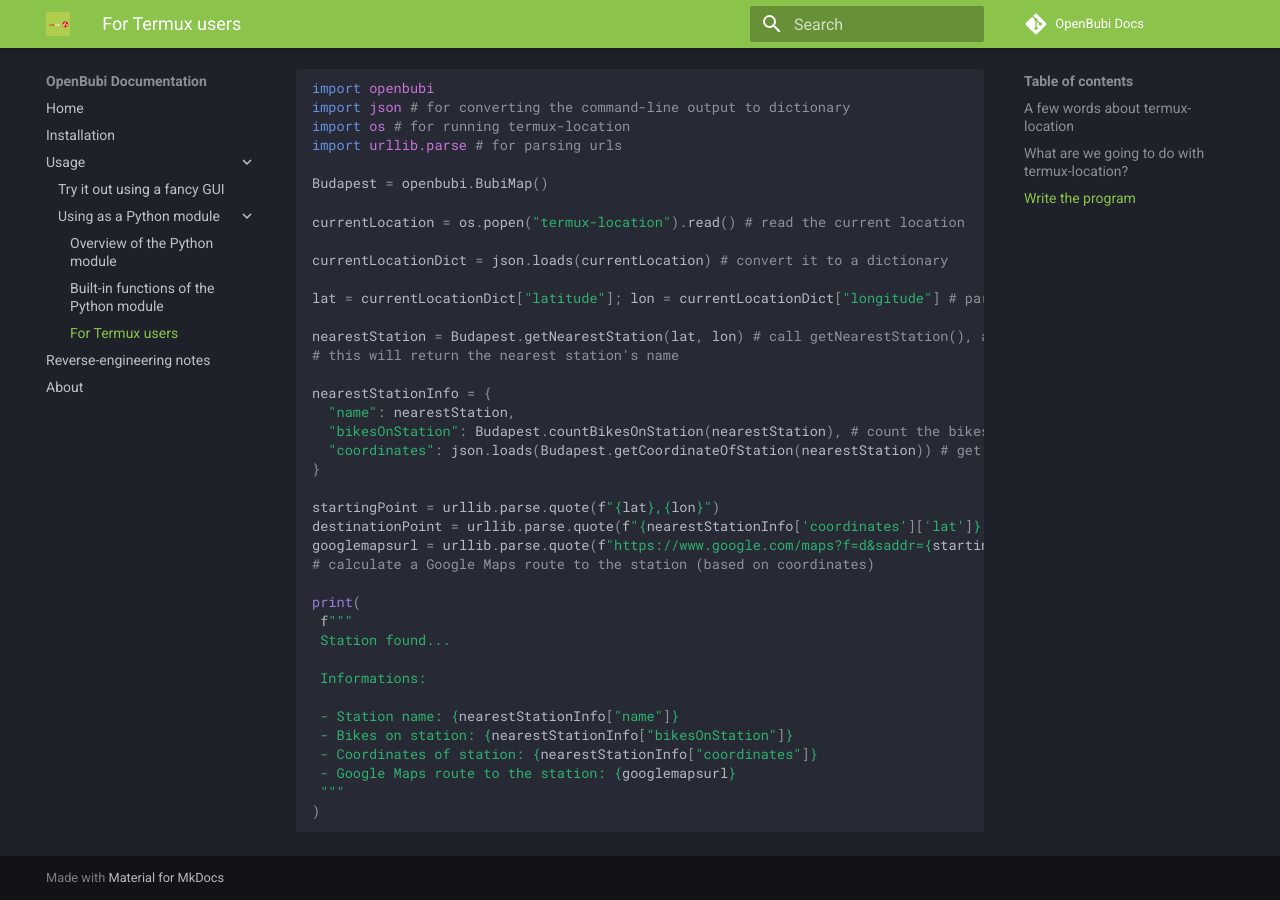
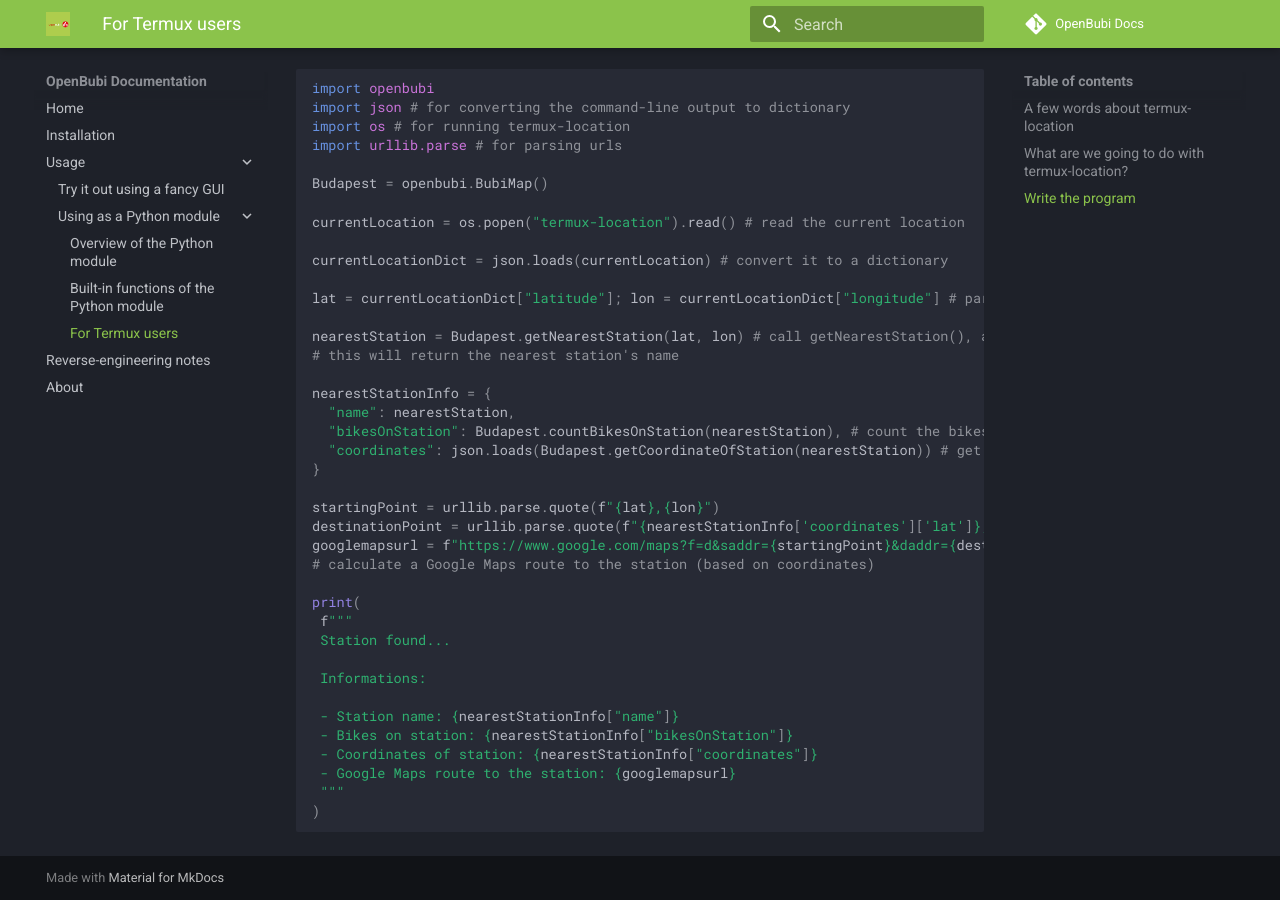
Before and after one commit to PiciAkk/OpenBubi-Docs, an MkDocs documentation site: the page built from docs/usage/pymodule/termux.md, in a window 1280 px wide and 900 px high, scrolled down 2188 px. Built offline with MkDocs 1.6.1 and Material for MkDocs 9.7.7, drawn with Linux system fonts in a browser that asks for light colours; comment, search, counter and statistics services are not loaded.

Commit message:
typooo fix

```diff
--- a/docs/usage/pymodule/termux.md
+++ b/docs/usage/pymodule/termux.md
@@ -126,7 +126,7 @@ nearestStationInfo = {
 
 startingPoint = urllib.parse.quote(f"{lat},{lon}")
 destinationPoint = urllib.parse.quote(f"{nearestStationInfo['coordinates']['lat']},{nearestStationInfo['coordinates']['lon']}")
-googlemapsurl = urllib.parse.quote(f"https://www.google.com/maps?f=d&saddr={startingPoint}&daddr={destinationPoint}&dirflg=d")
+googlemapsurl = f"https://www.google.com/maps?f=d&saddr={startingPoint}&daddr={destinationPoint}&dirflg=d"
 # calculate a Google Maps route to the station (based on coordinates)
 
 print(
```
